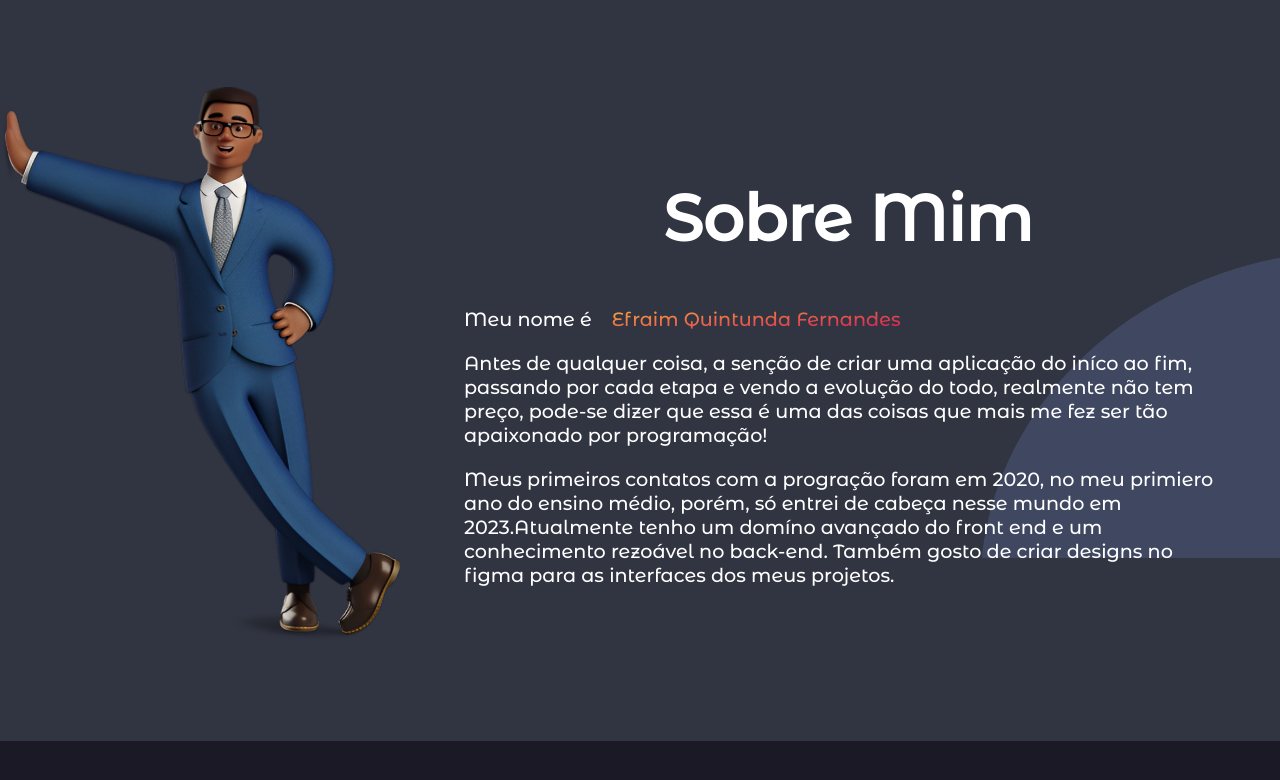
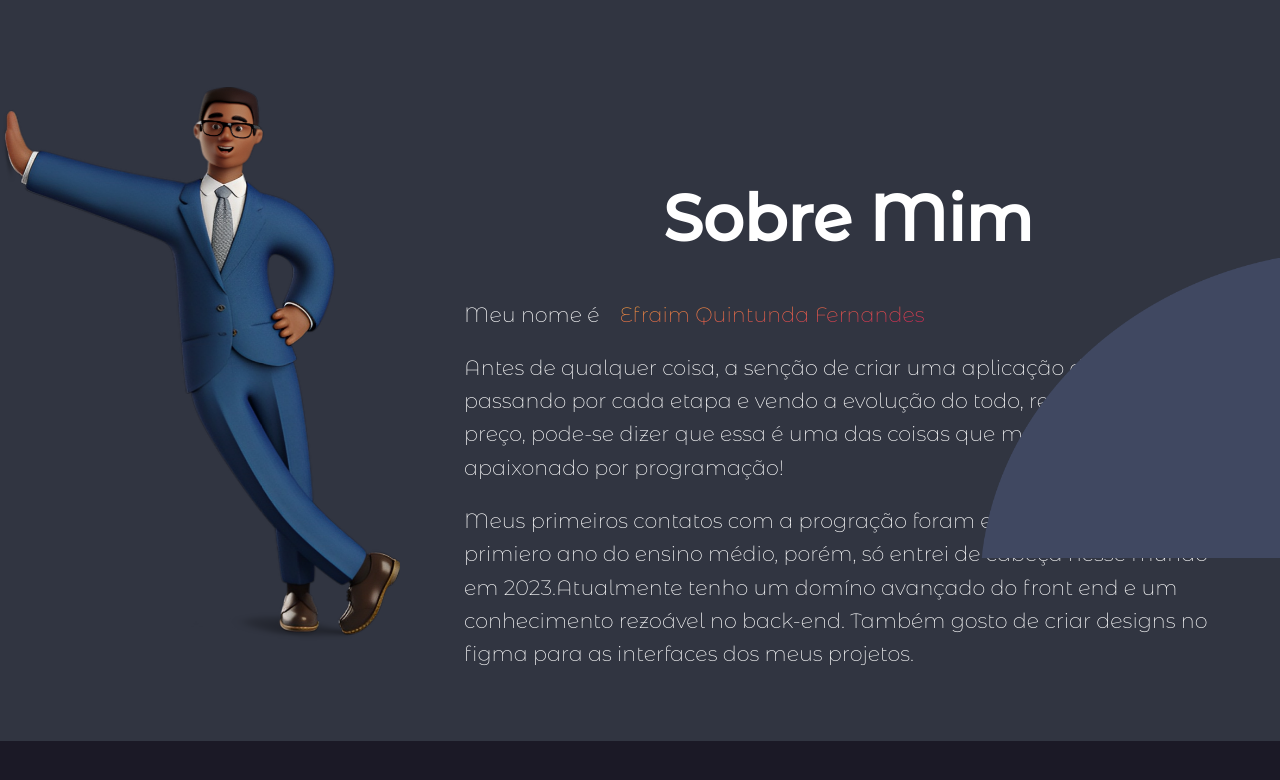
Before and after one commit to EfraimFernandes/portifolio, a Next.js app: page / in a window 1280 px wide. Shown: the part 1109-1889 px from the top of the page. Built offline with nearby package versions, Linux system fonts and the light colour scheme.

Commit message:
estilizações...

```diff
--- a/src/app/globals.css
+++ b/src/app/globals.css
@@ -11,3 +11,20 @@ body {
   max-width: 100vw;
   overflow-x: hidden;
 }
+
+::-webkit-scrollbar {
+  width: 12px;
+}
+
+::-webkit-scrollbar-track {
+  background-color: #1b1926;
+}
+
+::-webkit-scrollbar-thumb {
+  background-color: rgba(0, 0, 0, 0.5);
+  border-radius: 8px;
+}
+
+::-webkit-scrollbar-thumb:hover {
+  background-color: rgba(0, 0, 0, 1);
+}
--- a/src/styles/Desk2.module.css
+++ b/src/styles/Desk2.module.css
@@ -37,7 +37,7 @@
     align-items: center;
     justify-content: center;
     text-align: initial;
-    z-index: 1;
+    z-index: 0.8;
 }
 
 .textSobreMim {
@@ -45,7 +45,9 @@
     width: 100%;
     margin-bottom: 20px;
     font-size: 1.2rem;
-
+    line-height: 1.6em;
+    font-size: 1.3rem;
+    font-weight: 200;
 }
 
 .imgBall {
```
